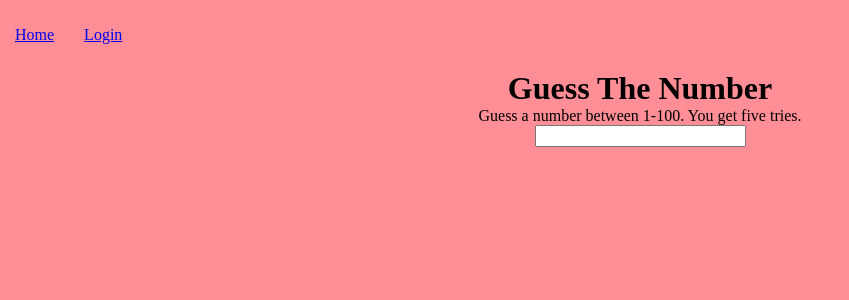
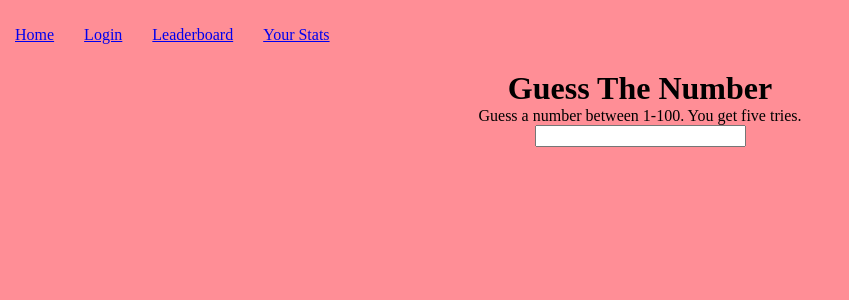
Before and after one commit to mbrady712/guess-number, a React (Create React App) app in the folder client/: page / in a window 1280 px wide. Shown: the top 300 px of the page, without its empty margins (0-849 px from the left). Built offline with nearby package versions, Linux system fonts and the light colour scheme; the HTML template or start-up script is replaced by a standard one.

Commit message:
Added routes for leadership and stats pages

```diff
--- a/client/src/App.js
+++ b/client/src/App.js
@@ -2,6 +2,8 @@ import './App.css';
 import {BrowserRouter as Router, Routes, Route} from 'react-router-dom';
 import { Home } from "./pages/home";
 import { Login } from "./pages/login";
+import { Leaderboard } from "./pages/leaderboard";
+import { Stats } from "./pages/stats";
 import { Navbar } from "./components/navbar";
 
 function App() {
@@ -12,6 +14,8 @@ function App() {
         <Routes>
           <Route path="/" element={<Home />}/>
           <Route path="/login" element={<Login />}/>
+          <Route path="/leaderboard" element={<Leaderboard />}/>
+          <Route path="/stats" element={<Stats />}/>
         </Routes>
       </Router>
     </div>
--- a/client/src/components/navbar.js
+++ b/client/src/components/navbar.js
@@ -1,8 +1,6 @@
 import { Link } from "react-router-dom";
-import { useNavigate } from "react-router-dom";
 
 export const Navbar = () => {
-    const navigate = useNavigate();
 
     return (
         <div className="navbar">
@@ -17,11 +15,15 @@ export const Navbar = () => {
                     <div className="menu-items">
                         <Link to="/">Home</Link>
                         <Link to="/login">Login</Link>
+                        <Link to="/leaderboard">Leaderboard</Link>
+                        <Link to="/stats">Your Stats</Link>
                     </div>
                 </div>
                 <div id="normnav">
                     <Link to="/">Home</Link>
                     <Link to="/login">Login</Link>
+                    <Link to="/leaderboard">Leaderboard</Link>
+                    <Link to="/stats">Your Stats</Link>
                 </div>
             </nav>
         </div>
```
